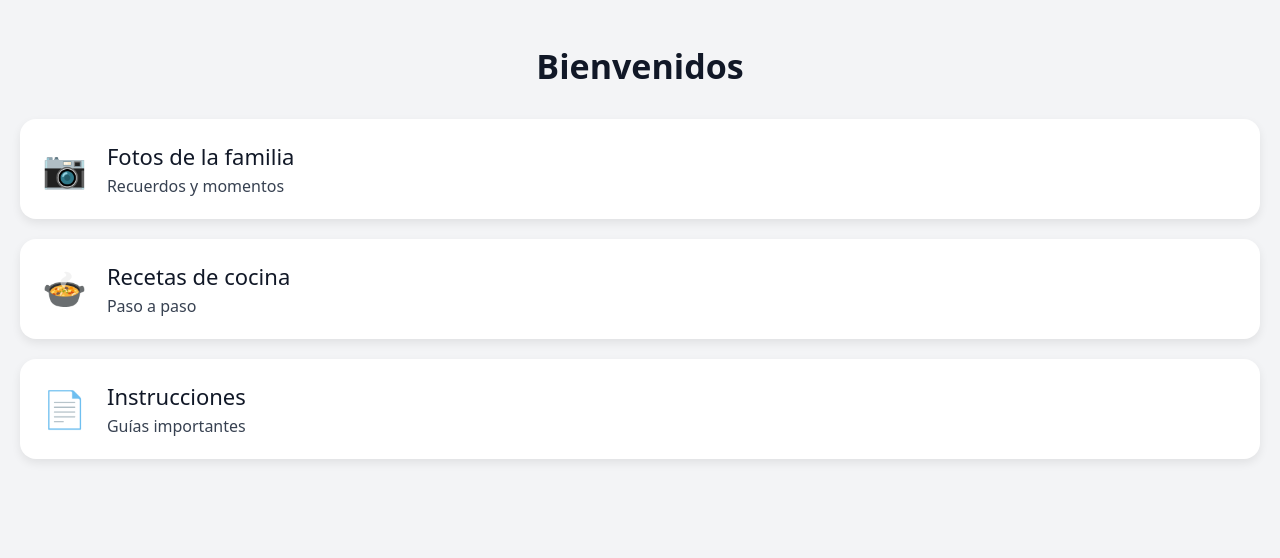
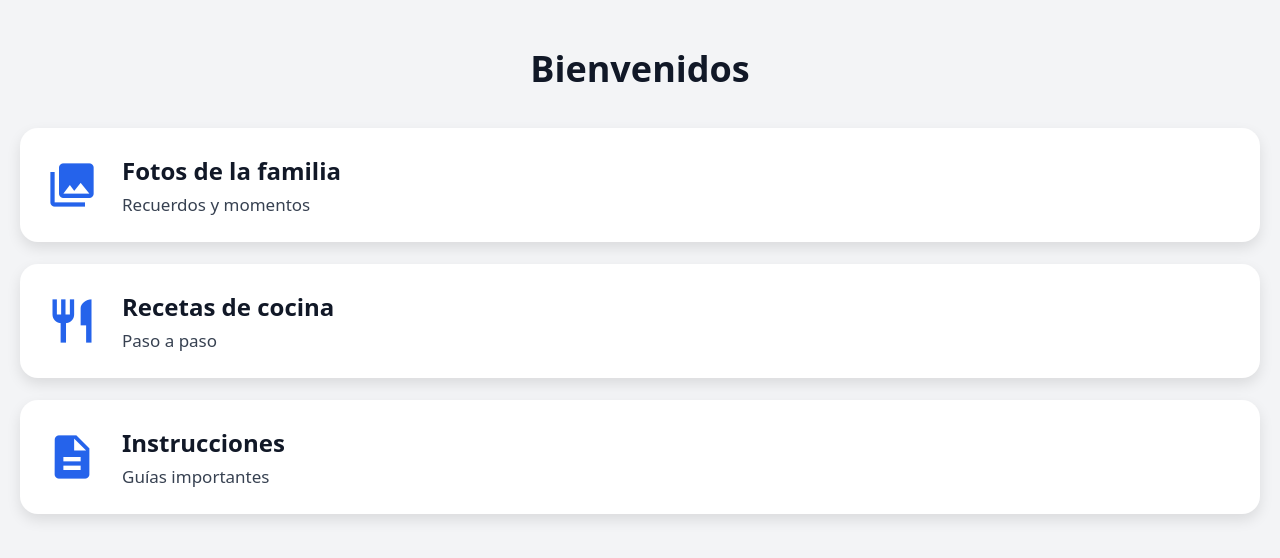
Before and after one commit to dsg87-droid/app-familia, a plain HTML site: page index.html in a window 1280 px wide. Drawn offline with Linux system fonts and the light colour scheme.

Commit message:
index.html

```diff
--- a/index.html
+++ b/index.html
@@ -3,7 +3,10 @@
 <head>
   <meta charset="UTF-8">
   <title>Familia</title>
-  <meta name="viewport" content="width=device-width, initial-scale=1">
+  <meta name="viewport" content="width=device-width, initial-scale=1.0">
+
+  <!-- Material Icons (gratis, modernas) -->
+  <link href="https://fonts.googleapis.com/icon?family=Material+Icons" rel="stylesheet">
 
   <style>
     body {
@@ -11,40 +14,49 @@
       background-color: #F3F4F6;
       margin: 0;
       padding: 20px;
+      text-align: center;
     }
 
     h1 {
-      text-align: center;
-      font-size: 34px;
+      font-size: 36px;
       color: #111827;
-      margin-bottom: 30px;
+      margin-bottom: 35px;
     }
 
     .card {
       display: flex;
       align-items: center;
       background: #FFFFFF;
-      border-radius: 16px;
-      padding: 22px;
-      margin-bottom: 20px;
+      border-radius: 18px;
+      padding: 26px;
+      margin-bottom: 22px;
       text-decoration: none;
-      box-shadow: 0 4px 10px rgba(0,0,0,0.08);
+      box-shadow: 0 6px 14px rgba(0,0,0,0.1);
+      transition: transform 0.15s ease;
+    }
+
+    .card:active {
+      transform: scale(0.98);
     }
 
     .icon {
-      font-size: 36px;
-      margin-right: 20px;
+      font-size: 52px;
+      color: #2563EB;
+      margin-right: 24px;
     }
 
     .text {
-      font-size: 22px;
+      font-size: 24px;
+      font-weight: 600;
       color: #111827;
+      text-align: left;
     }
 
     .subtext {
-      font-size: 16px;
+      font-size: 17px;
       color: #374151;
-      margin-top: 4px;
+      margin-top: 6px;
+      text-align: left;
     }
   </style>
 </head>
@@ -53,24 +65,33 @@
 
   <h1>Bienvenidos</h1>
 
-  <a class="card" href="fotos.html">
-    <div class="icon">📷</div>
+  <!-- Fotos -->
+  <a class="card"
+     href="TU_LINK_DE_DRIVE_AQUI"
+     target="_blank">
+    <span class="material-icons icon">photo_library</span>
     <div>
       <div class="text">Fotos de la familia</div>
       <div class="subtext">Recuerdos y momentos</div>
     </div>
   </a>
 
-  <a class="card" href="recetas.html">
-    <div class="icon">🍲</div>
+  <!-- Recetas -->
+  <a class="card"
+     href="TU_LINK_DE_DRIVE_AQUI"
+     target="_blank">
+    <span class="material-icons icon">restaurant</span>
     <div>
       <div class="text">Recetas de cocina</div>
       <div class="subtext">Paso a paso</div>
     </div>
   </a>
 
-  <a class="card" href="instrucciones.html">
-    <div class="icon">📄</div>
+  <!-- Instrucciones -->
+  <a class="card"
+     href="TU_LINK_DE_DRIVE_AQUI"
+     target="_blank">
+    <span class="material-icons icon">description</span>
     <div>
       <div class="text">Instrucciones</div>
       <div class="subtext">Guías importantes</div>
```
